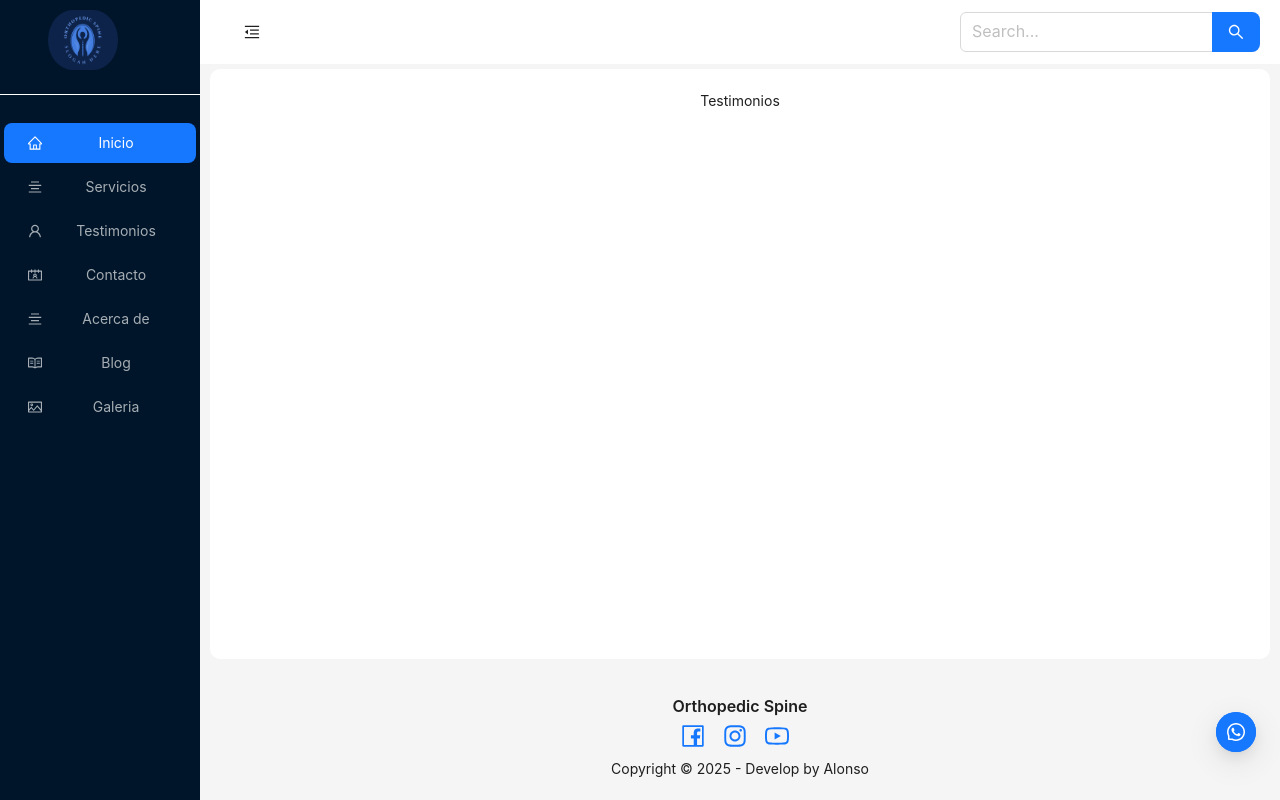
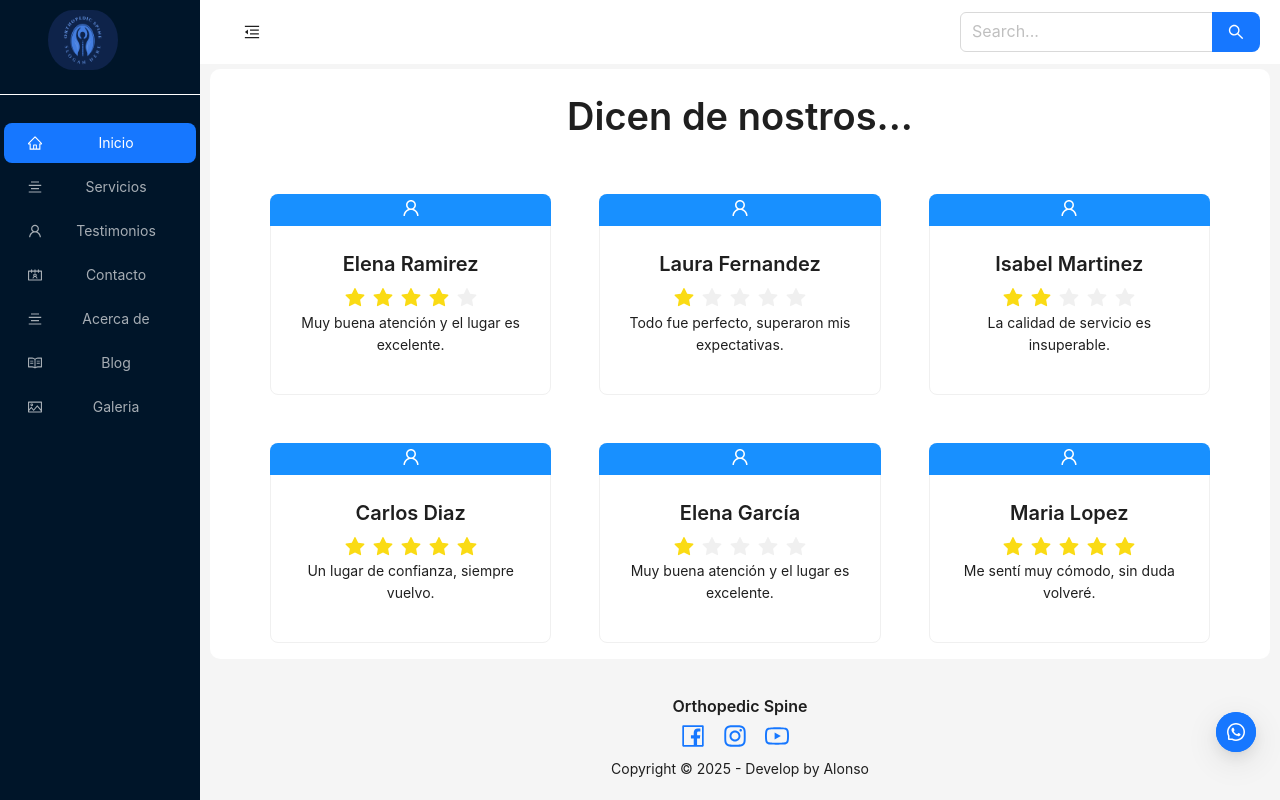
Before and after one commit to Alonsovn/orthopedic-spine-ui, a React (Vite) app: page /testimonies in a window 1280 px wide. Built offline with nearby package versions, Linux system fonts and the light colour scheme.

Commit message:
Working on Testimonies page

```diff
--- a/src/Pages/Testimonies/index.tsx
+++ b/src/Pages/Testimonies/index.tsx
@@ -1,5 +1,153 @@
-const Testimonies = () => {
-  return <div>Testimonios </div>;
+import { PlusCircleFilled, UserOutlined } from "@ant-design/icons";
+import { Avatar, Button, Card, Col, Form, Input, Layout, Modal, Rate, Row, Space, Typography } from "antd";
+import { motion } from "framer-motion";
+import { testimoniesMockData } from "../../Resources/MockData/testimonies";
+import { useEffect, useState } from "react";
+import { useDispatch, useSelector } from "react-redux";
+import { RootState } from "../../Redux/store";
+import { setTestimonies } from "../../Redux/Slices/testimoniesSlice";
+const { Title, Paragraph } = Typography;
+const { Content } = Layout;
+
+export interface Testimony {
+  id: number;
+  firstName: string;
+  lastName: string;
+  rating: number;
+  opinion: string;
+}
+
+const Testimonies: React.FC = () => {
+  const dispatch = useDispatch();
+
+  const testimonies = useSelector((state: RootState) => state.testimonies.testimonies);
+  const [showModalAddTestimony, setShowModalAddTestimony] = useState(false);
+  const [form] = Form.useForm();
+
+  useEffect(() => {
+    if (testimonies.length === 0) {
+      dispatch(setTestimonies(testimoniesMockData));
+    }
+  }, [testimonies, dispatch]);
+
+  const handleShowModal = () => {
+    setShowModalAddTestimony(true);
+  };
+
+  const cancelShowModal = () => {
+    setShowModalAddTestimony(false);
+  };
+
+  const handleAddTestimony = (values: { firstName: string; lastName: string; rating: number; opinion: string }) => {
+    const newTestimony: Testimony = {
+      id: testimonies.length + 1,
+      firstName: values.firstName,
+      lastName: values.lastName,
+      rating: values.rating,
+      opinion: values.opinion,
+    };
+    dispatch(setTestimonies([...testimonies, newTestimony]));
+    cancelShowModal();
+    form.resetFields();
+  };
+
+  return (
+    <>
+      <Title level={1}>Dicen de nostros...</Title>
+      <Content style={{ padding: 20 }}>
+        <Row gutter={[16, 16]} justify="center">
+          {testimonies.map((testimony) => (
+            <Col key={testimony.id} xs={24} sm={12} md={8} lg={8}>
+              <motion.div
+                key={testimony.id}
+                initial={{ opacity: 0, y: 20 }}
+                animate={{ opacity: 1, y: 0 }}
+                transition={{ duration: 0.5 }}
+              >
+                <Card
+                  style={{ margin: 16 }}
+                  cover={<Avatar style={{ backgroundColor: "#1890ff" }} icon={<UserOutlined />} />}
+                >
+                  <Title level={4}>
+                    {testimony.firstName} {testimony.lastName}
+                  </Title>
+                  <Rate disabled value={testimony.rating} />
+                  <Paragraph> {testimony.opinion}</Paragraph>
+                </Card>
+              </motion.div>
+            </Col>
+          ))}
+        </Row>
+      </Content>
+      <Row justify="end">
+        <Button type="primary" shape="circle" size="large" onClick={handleShowModal}>
+          <PlusCircleFilled />
+        </Button>
+      </Row>
+      <Modal title="Agregar nuevo testimonio" open={showModalAddTestimony} onCancel={cancelShowModal} footer={null}>
+        <Form form={form} onFinish={handleAddTestimony}>
+          <Form.Item
+            label="Nombre"
+            name="firstName"
+            rules={[
+              {
+                required: true,
+                message: "Por favor ingrese su nombre",
+              },
+            ]}
+          >
+            <Input placeholder="Nombre" />
+          </Form.Item>
+          <Form.Item
+            label="Apellido"
+            name="lastName"
+            rules={[
+              {
+                required: true,
+                message: "Por favor ingrese su apellido",
+              },
+            ]}
+          >
+            <Input placeholder="Apellido" />
+          </Form.Item>
+          <Form.Item
+            label="Calificación"
+            name="rating"
+            rules={[
+              {
+                required: true,
+                message: "Por favor seleccione una calificación",
+              },
+            ]}
+          >
+            <Rate />
+          </Form.Item>
+          <Form.Item
+            label="Opinión"
+            name="opinion"
+            rules={[
+              {
+                required: true,
+                message: "Por favor ingrese su opinión",
+              },
+            ]}
+          >
+            <Input.TextArea placeholder="Opinión" rows={4} />
+          </Form.Item>
+          <Form.Item style={{ textAlign: "right" }}>
+            <Space>
+              <Button type="default" onClick={cancelShowModal} style={{ marginRight: 10 }}>
+                Cancelar
+              </Button>
+              <Button type="primary" htmlType="submit">
+                Agregar
+              </Button>
+            </Space>
+          </Form.Item>
+        </Form>
+      </Modal>
+    </>
+  );
 };
 
 export default Testimonies;
--- /dev/null
+++ b/src/Redux/Slices/testimoniesSlice.ts
@@ -0,0 +1,37 @@
+import { createSlice } from "@reduxjs/toolkit";
+
+interface Testimony {
+  id: number;
+  firstName: string;
+  lastName: string;
+  rating: number;
+  opinion: string;
+}
+
+interface TestimonyState {
+  testimonies: Testimony[];
+  loading: boolean;
+  error: null;
+}
+
+const initialState: TestimonyState = {
+  testimonies: [],
+  loading: false,
+  error: null,
+};
+
+export const testimoniesSlice = createSlice({
+  name: "testimonies",
+  initialState,
+  reducers: {
+    getTestimonies: (state) => {
+      return { ...state, testimonies: state.testimonies };
+    },
+    setTestimonies: (state, action) => {
+      return { ...state, testimonies: action.payload };
+    },
+  },
+});
+
+export const { getTestimonies, setTestimonies } = testimoniesSlice.actions;
+export default testimoniesSlice.reducer;
--- a/src/Redux/store.ts
+++ b/src/Redux/store.ts
@@ -3,16 +3,17 @@ import { backendServiceApi } from "./api";
 import userReducer from "./Slices/userSlice";
 import { setupListeners } from "@reduxjs/toolkit/query";
 import uiReducer from "./Slices/uiSlice";
+import testimoniesReducer from "./Slices/testimoniesSlice";
 
 export const store = configureStore({
   reducer: {
     [backendServiceApi.reducerPath]: backendServiceApi.reducer,
     user: userReducer,
     ui: uiReducer,
+    testimonies: testimoniesReducer,
   },
 
-  middleware: (getDefaultMiddleware) =>
-    getDefaultMiddleware().concat(backendServiceApi.middleware),
+  middleware: (getDefaultMiddleware) => getDefaultMiddleware().concat(backendServiceApi.middleware),
   devTools: import.meta.env.MODE !== "production", // Enable Redux DevTools only in development
 });
 
--- /dev/null
+++ b/src/Resources/MockData/testimonies.ts
@@ -0,0 +1,43 @@
+import { Testimony } from "../../Pages/Testimonies";
+
+export const testimoniesMockData: Testimony[] = [
+  { id: 1, firstName: "Elena", lastName: "Ramirez", rating: 4, opinion: "Muy buena atención y el lugar es excelente." },
+  {
+    id: 2,
+    firstName: "Laura",
+    lastName: "Fernandez",
+    rating: 1,
+    opinion: "Todo fue perfecto, superaron mis expectativas.",
+  },
+  { id: 3, firstName: "Isabel", lastName: "Martinez", rating: 2, opinion: "La calidad de servicio es insuperable." },
+  { id: 4, firstName: "Carlos", lastName: "Diaz", rating: 5, opinion: "Un lugar de confianza, siempre vuelvo." },
+  { id: 5, firstName: "Elena", lastName: "García", rating: 1, opinion: "Muy buena atención y el lugar es excelente." },
+  { id: 6, firstName: "Maria", lastName: "Lopez", rating: 5, opinion: "Me sentí muy cómodo, sin duda volveré." },
+  { id: 7, firstName: "Ana", lastName: "Fernandez", rating: 2, opinion: "La calidad de servicio es insuperable." },
+  {
+    id: 8,
+    firstName: "Pedro",
+    lastName: "Gomez",
+    rating: 2,
+    opinion: "Muy buena experiencia, el ambiente es muy agradable.",
+  },
+  { id: 9, firstName: "Ana", lastName: "Diaz", rating: 1, opinion: "Me sentí muy cómodo, sin duda volveré." },
+  { id: 10, firstName: "David", lastName: "Diaz", rating: 3, opinion: "Me sentí muy cómodo, sin duda volveré." },
+  { id: 11, firstName: "Maria", lastName: "Perez", rating: 2, opinion: "Me sentí muy cómodo, sin duda volveré." },
+  {
+    id: 12,
+    firstName: "Juan",
+    lastName: "García",
+    rating: 1,
+    opinion: "Muy buena experiencia, el ambiente es muy agradable.",
+  },
+  { id: 13, firstName: "Ana", lastName: "Lopez", rating: 2, opinion: "Recomiendo 100%, el trato fue muy profesional." },
+  { id: 14, firstName: "Elena", lastName: "Perez", rating: 4, opinion: "Me sentí muy cómodo, sin duda volveré." },
+  {
+    id: 15,
+    firstName: "Laura",
+    lastName: "Sanchez",
+    rating: 3,
+    opinion: "Recomiendo 100%, el trato fue muy profesional.",
+  },
+];
```
